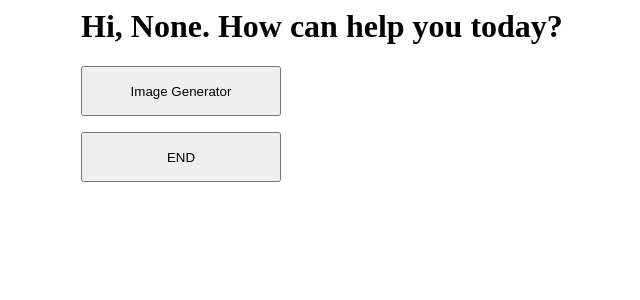
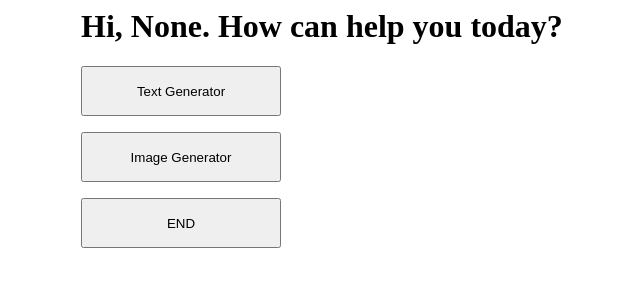
Before and after one commit to DingHaotong/rpa, a Flask app: page /main in a window 1280 px wide. Shown: the top 300 px of the page, without its empty margins (243-883 px from the left). Run offline with Flask 3, Linux system fonts and the light colour scheme.

Commit message:
Update main.html

```diff
--- a/templates/main.html
+++ b/templates/main.html
@@ -7,6 +7,9 @@
 
 <div class="container">
 <h1>Hi, {{r}}. How can help you today?</h1>
+<form action="/text_gpt" method="post">
+    <input type = "submit" value="Text Generator" style="width:200px;height:50px;">
+</form>
 <form action="/image_gpt" method="post">
     <input type = "submit" value="Image Generator" style="width:200px;height:50px;">
 </form>
```
